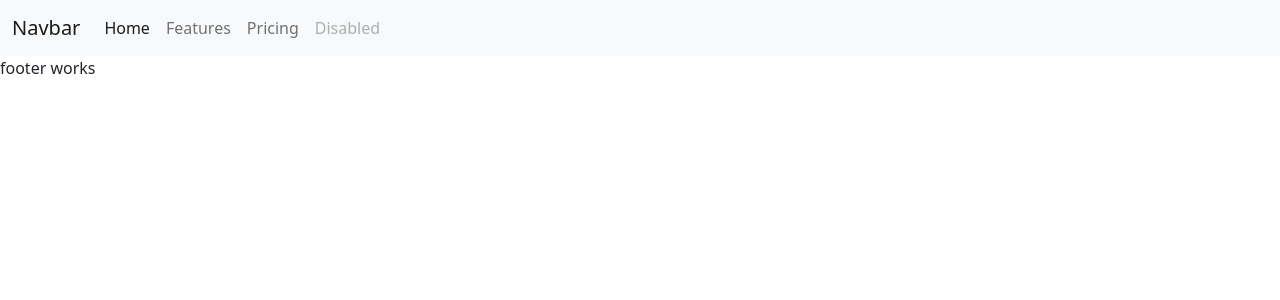
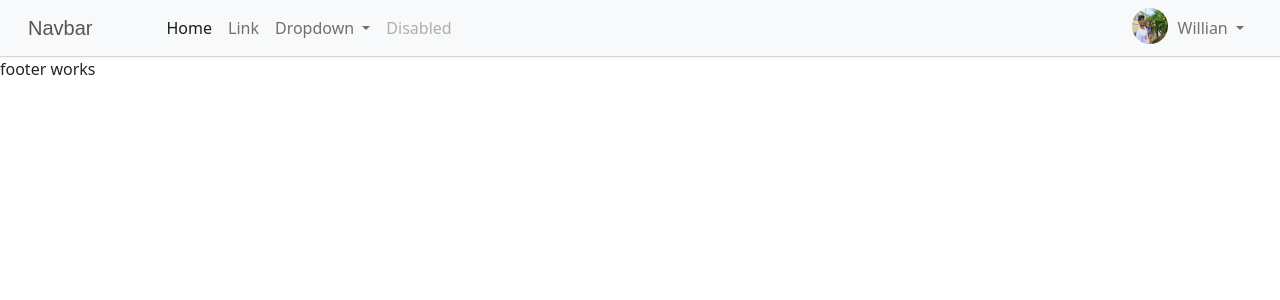
Before and after one commit to willianssf/projetoSimulado, an Angular app: page / in a window 1280 px wide. Shown: the top 300 px of the page. Built offline with nearby package versions, Linux system fonts and the light colour scheme.

Commit message:
Menu navbar implementado menudropdown para usuario, biblioteca fa-fa icons

```diff
--- a/angular.json
+++ b/angular.json
@@ -26,11 +26,12 @@
             ],
             "styles": [
               "node_modules/bootstrap/dist/css/bootstrap.css",
+              "node_modules/font-awesome/css/font-awesome.css",
               "src/styles.css"
             ],
             "scripts": [
               "node_modules/jquery/dist/jquery.js",
-              "node_modules/popper.js/dist/umd/popper.js",
+              "./node_modules/@popperjs/core/dist/umd/popper.min.js",
               "node_modules/bootstrap/dist/js/bootstrap.js"
             ]
           },
--- a/package.json
+++ b/package.json
@@ -18,7 +18,10 @@
     "@angular/platform-browser": "^15.0.0",
     "@angular/platform-browser-dynamic": "^15.0.0",
     "@angular/router": "^15.0.0",
+    "@popperjs/core": "^2.11.6",
+    "angular-font-awesome": "^3.1.2",
     "bootstrap": "^5.2.3",
+    "font-awesome": "^4.7.0",
     "jquery": "^3.3.1",
     "popper.js": "^1.14.3",
     "rxjs": "~7.5.0",
--- a/src/app/components/header/header.component.css
+++ b/src/app/components/header/header.component.css
@@ -0,0 +1,89 @@
+.form-inline {
+  display: inline-block;
+}
+.navbar-header.col {
+  padding: 0 !important;
+}
+.navbar {
+  background: #fff;
+  padding-left: 16px;
+  padding-right: 16px;
+  border-bottom: 1px solid #d6d6d6;
+  box-shadow: 0 0 4px rgba(0,0,0,.1);
+}
+.nav-link img {
+  border-radius: 50%;
+  width: 36px;
+  height: 36px;
+  margin: -8px 0;
+  float: left;
+  margin-right: 10px;
+}
+.navbar .navbar-brand {
+  color: #555;
+  padding-left: 0;
+  padding-right: 50px;
+  font-family: 'Merienda One', sans-serif;
+}
+.navbar .navbar-brand i {
+  font-size: 20px;
+  margin-right: 5px;
+}
+.navbar .nav-item i {
+  font-size: 18px;
+}
+.navbar .dropdown-item i {
+  font-size: 16px;
+  min-width: 22px;
+}
+.navbar .nav-item.open > a {
+  background: none !important;
+}
+.navbar .dropdown-menu {
+  border-radius: 1px;
+  border-color: #e5e5e5;
+  box-shadow: 0 2px 8px rgba(0,0,0,.05);
+}
+.navbar .dropdown-menu a {
+  color: #777;
+  padding: 8px 20px;
+  line-height: normal;
+}
+.navbar .dropdown-menu a:hover, .navbar .dropdown-menu a:active {
+  color: #333;
+}
+.navbar .dropdown-item .material-icons {
+  font-size: 21px;
+  line-height: 16px;
+  vertical-align: middle;
+  margin-top: -2px;
+}
+.navbar .badge {
+  color: #fff;
+  background: #f44336;
+  font-size: 11px;
+  border-radius: 20px;
+  position: absolute;
+  min-width: 10px;
+  padding: 4px 6px 0;
+  min-height: 18px;
+  top: 5px;
+}
+.navbar .active a, .navbar .active a:hover, .navbar .active a:focus {
+  background: transparent !important;
+}
+@media (min-width: 1200px){
+  .form-inline .input-group {
+    width: 300px;
+    margin-left: 30px;
+  }
+}
+@media (max-width: 1199px){
+  .form-inline {
+    display: block;
+    margin-bottom: 10px;
+  }
+  .input-group {
+    width: 100%;
+  }
+}
--- a/src/app/components/header/header.component.html
+++ b/src/app/components/header/header.component.html
@@ -1,15 +1,46 @@
 <nav class="navbar navbar-expand-lg navbar-light bg-light">
   <div class="container-fluid">
     <a class="navbar-brand" href="#">Navbar</a>
-    <button class="navbar-toggler" type="button" data-bs-toggle="collapse" data-bs-target="#navbarNavAltMarkup" aria-controls="navbarNavAltMarkup" aria-expanded="false" aria-label="Toggle navigation">
+    <button class="navbar-toggler" type="button" data-bs-toggle="collapse" data-bs-target="#navbarSupportedContent" aria-controls="navbarSupportedContent" aria-expanded="false" aria-label="Toggle navigation">
       <span class="navbar-toggler-icon"></span>
     </button>
-    <div class="collapse navbar-collapse" id="navbarNavAltMarkup">
-      <div class="navbar-nav">
-        <a class="nav-link active" aria-current="page" href="#">Home</a>
-        <a class="nav-link" href="#">Features</a>
-        <a class="nav-link" href="#">Pricing</a>
-        <a class="nav-link disabled" href="#" tabindex="-1" aria-disabled="true">Disabled</a>
+    <div class="collapse navbar-collapse" id="navbarSupportedContent">
+      <ul class="navbar-nav me-auto mb-2 mb-lg-0">
+        <li class="nav-item">
+          <a class="nav-link active" aria-current="page" href="#">Home</a>
+        </li>
+        <li class="nav-item">
+          <a class="nav-link" href="#">Link</a>
+        </li>
+        <li class="nav-item dropdown">
+          <a class="nav-link dropdown-toggle" href="#" id="navbarDropdown" role="button" data-bs-toggle="dropdown" aria-expanded="false">
+            Dropdown
+          </a>
+          <ul class="dropdown-menu" aria-labelledby="navbarDropdown">
+            <li><a class="dropdown-item" href="#">Action</a></li>
+            <li><a class="dropdown-item" href="#">Another action</a></li>
+            <li><hr class="dropdown-divider"></li>
+            <li><a class="dropdown-item" href="#">Something else here</a></li>
+          </ul>
+        </li>
+        <li class="nav-item">
+          <a class="nav-link disabled" href="#" tabindex="-1" aria-disabled="true">Disabled</a>
+        </li>
+      </ul>
+
+      <div class="navbar-nav ml-auto">
+        <div class="nav-item dropdown">
+          <a href="#" data-toggle="dropdown" class="nav-link dropdown-toggle user-action" id="navbarDropdownLogin" role="button" data-bs-toggle="dropdown" aria-expanded="false">
+            <img src="/assets/imglogin.jpg" class="avatar" alt="Avatar"> Willian <b class="caret"></b>
+          </a>
+          <div class="dropdown-menu" aria-labelledby="navbarDropdownLogin">
+            <a href="#" class="dropdown-item"><i class="fa fa-user-o"></i> Profile</a>
+            <a href="#" class="dropdown-item"><i class="fa fa-calendar-o"></i> Calendar</a>
+            <a href="#" class="dropdown-item"><i class="fa fa-sliders"></i> Settings</a>
+            <div class="dropdown-divider"></div>
+            <a href="#" class="dropdown-item"><i class="fa fa-sign-out"></i> Sair</a>
+          </div>
+        </div>
       </div>
     </div>
   </div>
--- a/src/index.html
+++ b/src/index.html
@@ -1,5 +1,5 @@
 <!doctype html>
-<html lang="en">
+<html lang="pt-br">
 <head>
   <meta charset="utf-8">
   <title>ProjetoSimulado</title>
```
Also changed, not shown: src/assets/imglogin.jpg (added).
